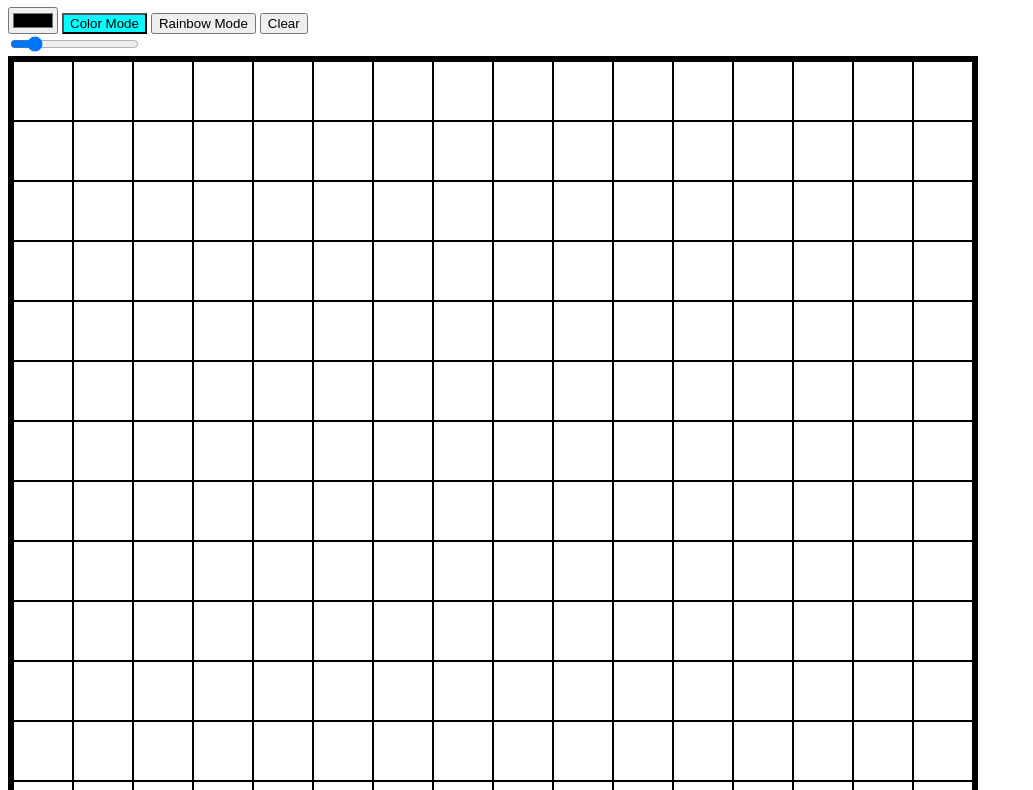
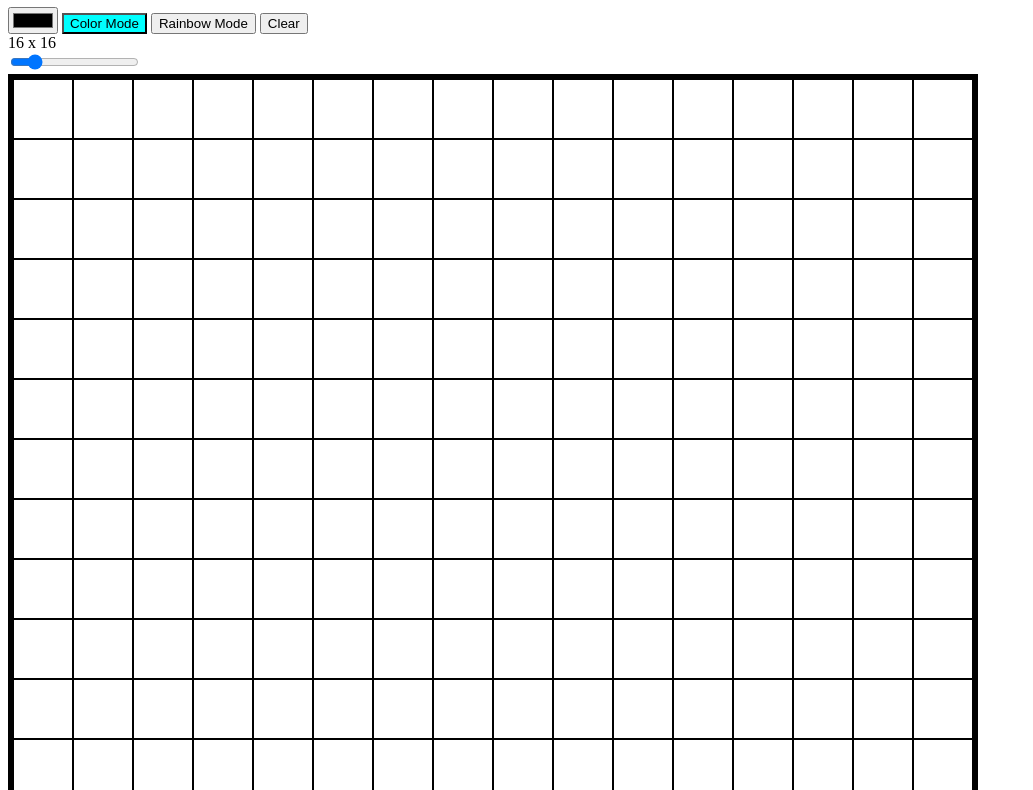
Before and after one commit to zsalehi/etch-a-sketch, a plain HTML site: page index.html in a window 1280 px wide. Shown: the part 73-863 px from the top of the page, without its empty margins (0-1033 px from the left). Drawn offline with Linux system fonts and the light colour scheme.

Commit message:
Update html size value

```diff
--- a/index.html
+++ b/index.html
@@ -15,7 +15,7 @@
            <button id="colorBtn">Color Mode</button>
            <button id="rainbowBtn">Rainbow Mode</button>
            <button id="clearBtn">Clear</button>
-           <div class="size-value"></div>
+           <div class="size-value">16 x 16</div>
            <input type="range" id="sizeSlider" min="1" max="100" value="16">
         </div>
         <div class="sketchpad"></div>
```
